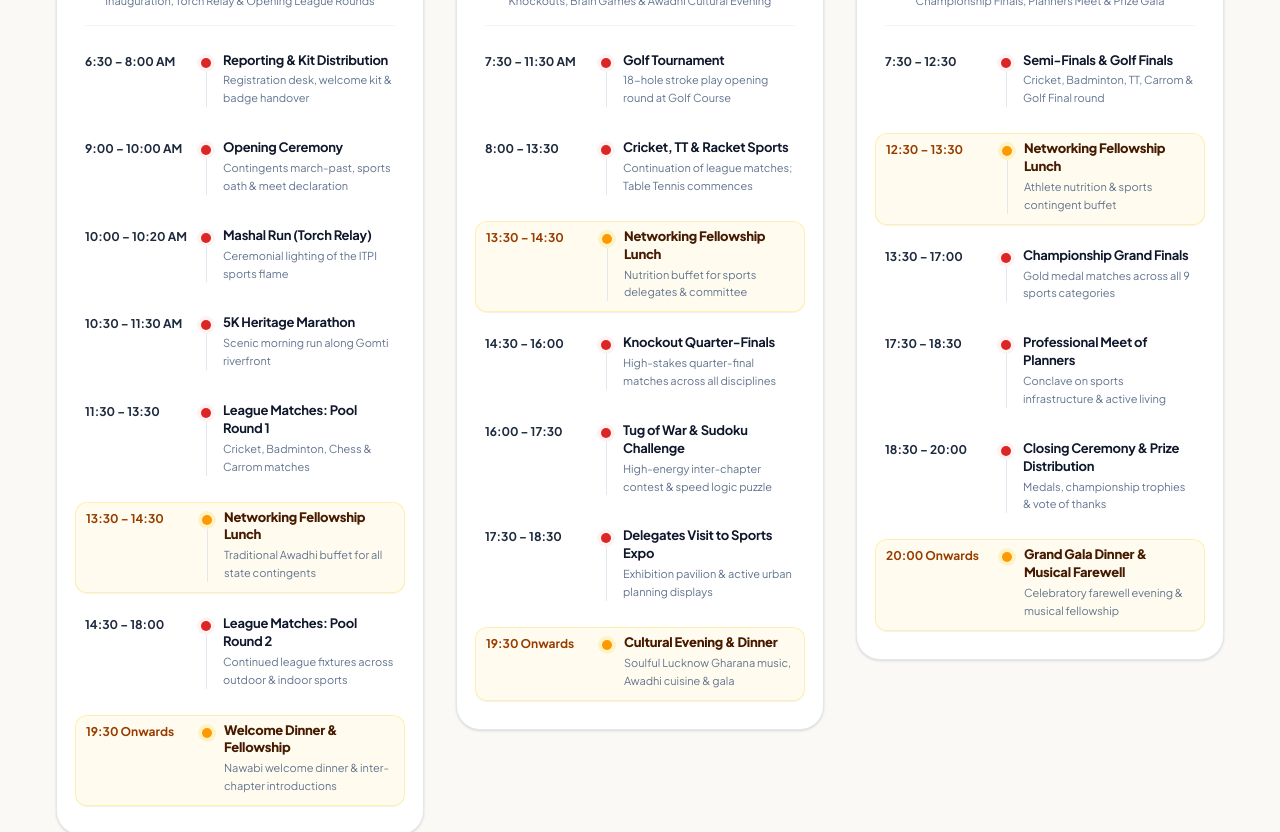
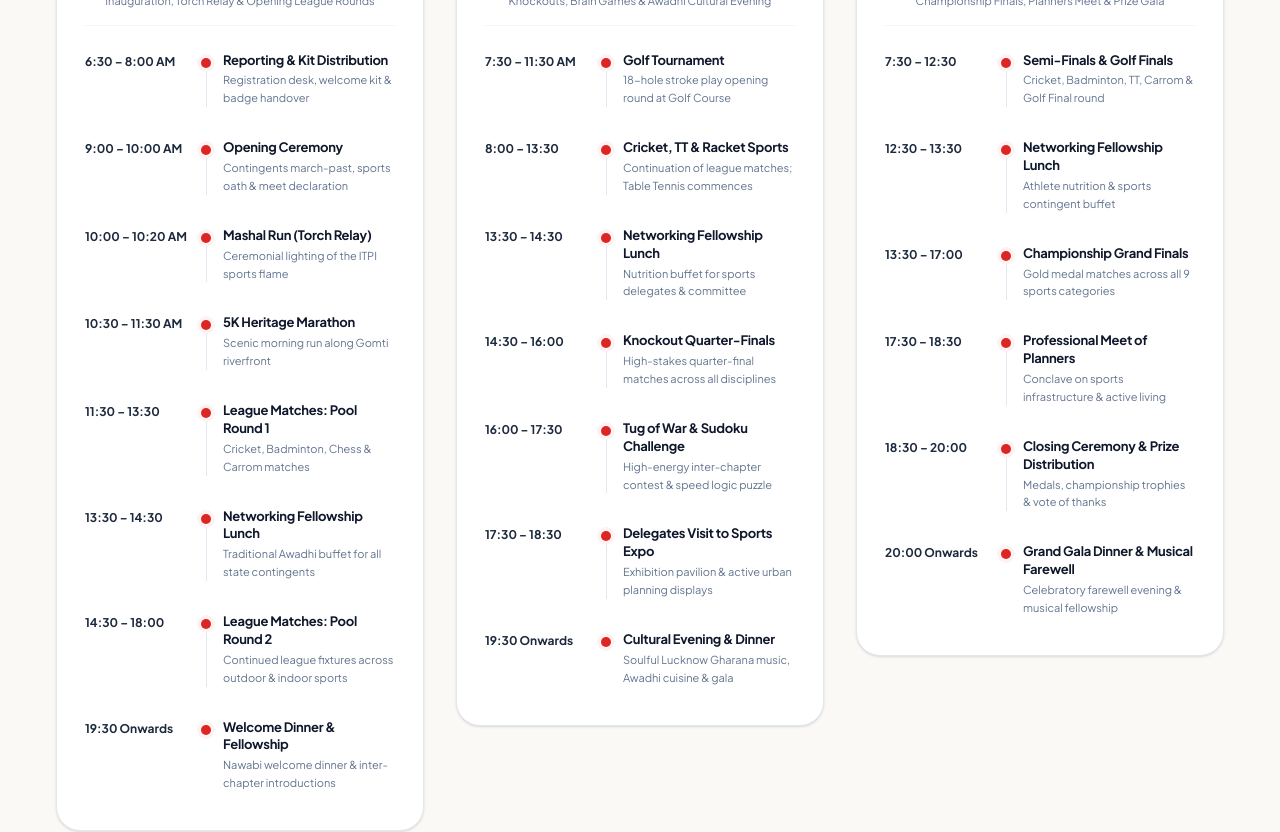
Before and after one commit to ankurpatel926091-arch/ITPI-sports-frontend, a React (Vite) app: page / in a window 1280 px wide. Shown: the part 4940-5772 px from the top of the page. Built offline with nearby package versions, Linux system fonts and the light colour scheme; the HTML template or start-up script is replaced by a standard one; a web font is replaced by a local one.

Commit message:
style: remove yellow highlight pills and yellow dots from timeline, use uniform red theme

```diff
--- a/src/components/home/ScheduleTimelineSection.jsx
+++ b/src/components/home/ScheduleTimelineSection.jsx
@@ -203,33 +203,19 @@ export default function ScheduleTimelineSection() {
                 {day.events.map((event, eIdx) => (
                   <div
                     key={eIdx}
-                    className={`flex items-start gap-3 py-1.5 transition-all ${
-                      event.isHighlight
-                        ? 'bg-amber-50/80 -mx-2.5 px-2.5 rounded-xl border border-amber-200/60 shadow-2xs'
-                        : ''
-                    }`}
+                    className="flex items-start gap-3 py-1.5 transition-all"
                   >
                     {/* Time Slot on Left */}
                     <div className="w-24 sm:w-26 shrink-0 text-left pt-0.5">
-                      <span
-                        className={`text-[11px] sm:text-xs font-bold leading-tight block ${
-                          event.isHighlight ? 'text-amber-800' : 'text-slate-800'
-                        }`}
-                      >
+                      <span className="text-[11px] sm:text-xs font-bold leading-tight block text-slate-800">
                         {event.time}
                       </span>
                     </div>
 
                     {/* Timeline Dot & Vertical Connector */}
                     <div className="relative flex flex-col items-center self-stretch shrink-0 pt-1.5">
-                      {/* Timeline Dot: Golden for highlight meals, Red for normal events */}
-                      <span
-                        className={`w-2.5 h-2.5 rounded-full z-10 shrink-0 ${
-                          event.isHighlight
-                            ? 'bg-amber-500 ring-4 ring-amber-100'
-                            : 'bg-[#DC2626] ring-4 ring-red-50'
-                        }`}
-                      />
+                      {/* Uniform Red Dot */}
+                      <span className="w-2.5 h-2.5 rounded-full z-10 shrink-0 bg-[#DC2626] ring-4 ring-red-50" />
                       {/* Continuous vertical connector line */}
                       {eIdx < day.events.length - 1 && (
                         <span className="w-px bg-slate-200 flex-1 my-1" />
@@ -238,13 +224,7 @@ export default function ScheduleTimelineSection() {
 
                     {/* Event Title & Description on Right */}
                     <div className="flex-1 pb-1">
-                      <h4
-                        className={`text-xs sm:text-[13px] font-bold leading-snug ${
-                          event.isHighlight
-                            ? 'text-amber-950 font-extrabold'
-                            : 'text-slate-900'
-                        }`}
-                      >
+                      <h4 className="text-xs sm:text-[13px] font-bold leading-snug text-slate-900">
                         {event.title}
                       </h4>
                       {event.desc && (
```
